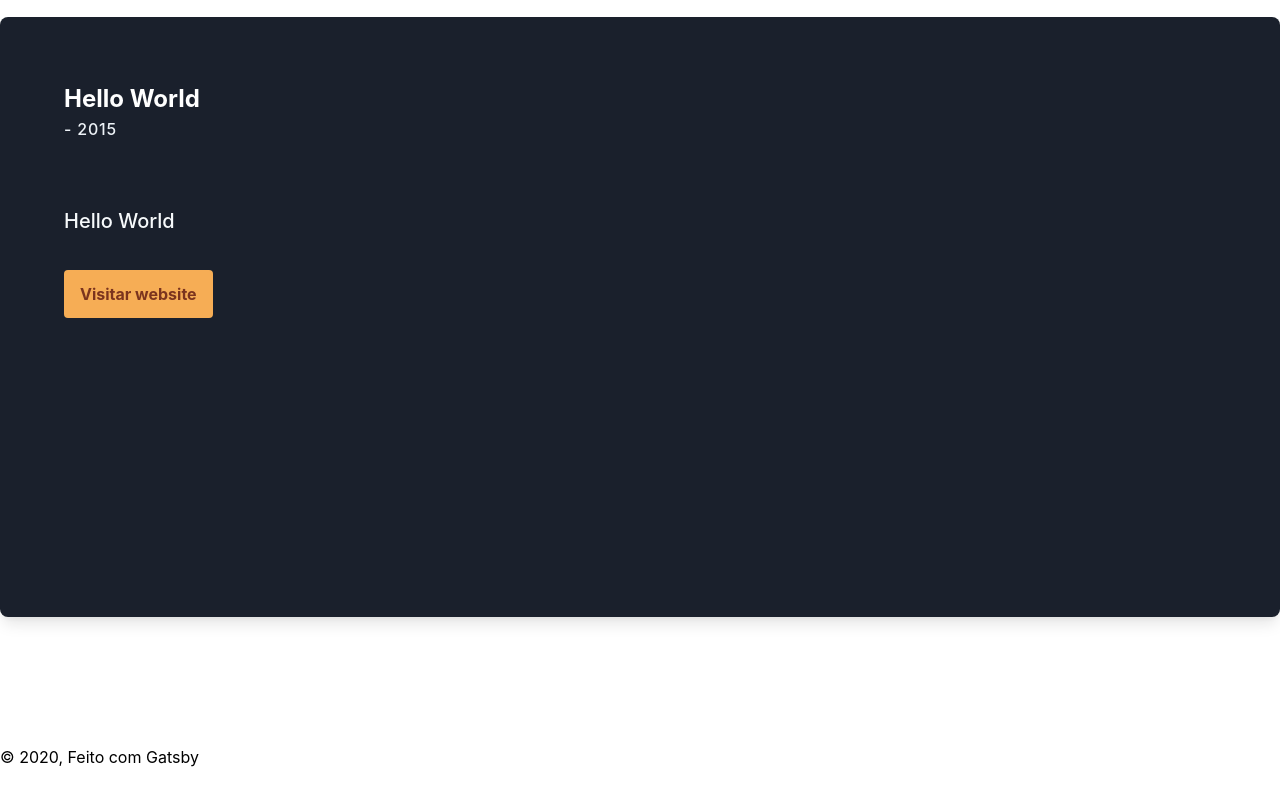
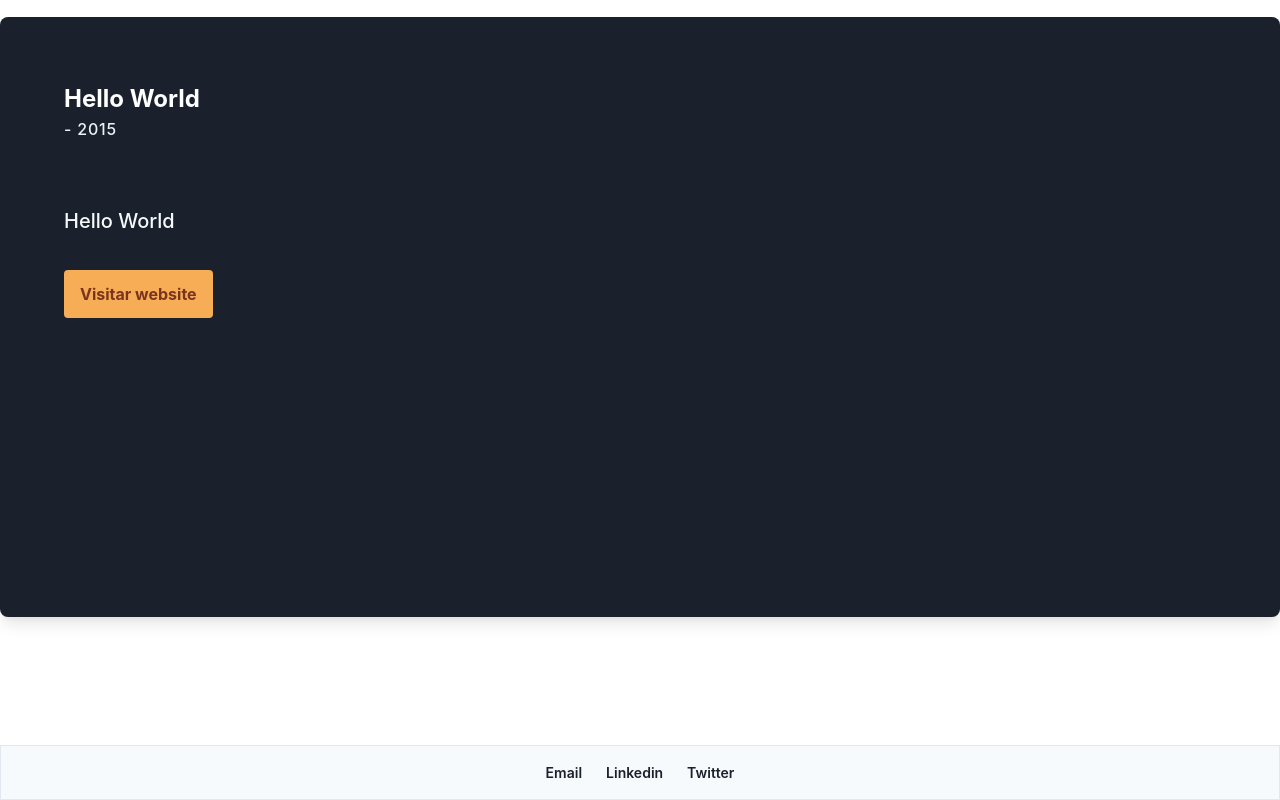
Before and after one commit to brenomzy/portfolio-gatsby, a Gatsby site: page / in a window 1280 px wide. Shown: the part 2101-2901 px from the top of the page. Before the commit the page ends 2870 px from the top, so only its background shows below. Built offline with nearby package versions, Linux system fonts and the light colour scheme; Gatsby itself is replaced by a stand-in of ours; a web font is replaced by a local one.

Commit message:
Footer
Estilização do footer, links sociais adicionados

```diff
--- a/src/components/layout.js
+++ b/src/components/layout.js
@@ -38,12 +38,29 @@ class Layout extends React.Component {
         </nav>
         <div className="container mx-auto mt-32">
           <main className="mb-32">{children}</main>
-          <footer>
-            © {new Date().getFullYear()}, Feito com
-            {` `}
-            <a href="https://www.gatsbyjs.org">Gatsby</a>
-          </footer>
         </div>
+        <footer className="py-4 bg-gray-100 border border-gray-300 flex justify-center">
+          <a
+            className="mr-6 text-sm font-semibold text-gray-900"
+            href="mailto:brenomzy@gmail.com"
+          >
+            Email
+          </a>
+          <a
+            className="mr-6 text-sm font-semibold text-gray-900"
+            href="https://www.linkedin.com/in/breno-daroz-74337b172/"
+            target="_blank"
+          >
+            Linkedin
+          </a>
+          <a
+            className="text-sm font-semibold text-gray-900"
+            href="https://twitter.com/brenomzy"
+            target="_blank"
+          >
+            Twitter
+          </a>
+        </footer>
       </>
     )
   }
--- a/src/pages/index.js
+++ b/src/pages/index.js
@@ -13,7 +13,7 @@ class BlogIndex extends React.Component {
 
     return (
       <Layout location={this.props.location} title={siteTitle}>
-        <SEO title="All posts" />
+        <SEO title="Portfolio" />
         <h1 className="text-7xl font-bold text-gray-900 mb-1">Breno Daroz</h1>
         <h2 className="text-5xl font-medium leading-tight tracking-tight text-gray-800 mb-4">
           <strong>UX/UI Designer.</strong>
```
Also changed, not shown: 1 other file.
